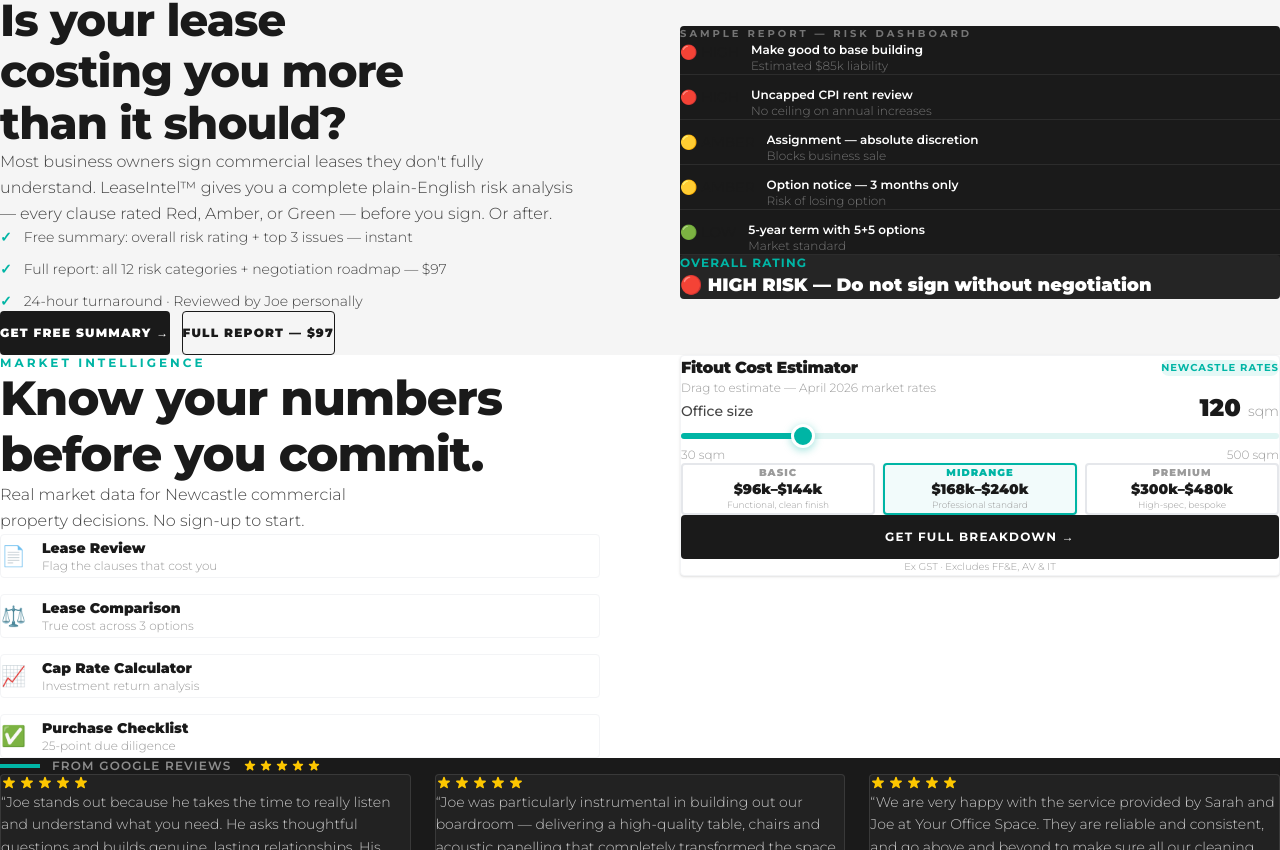
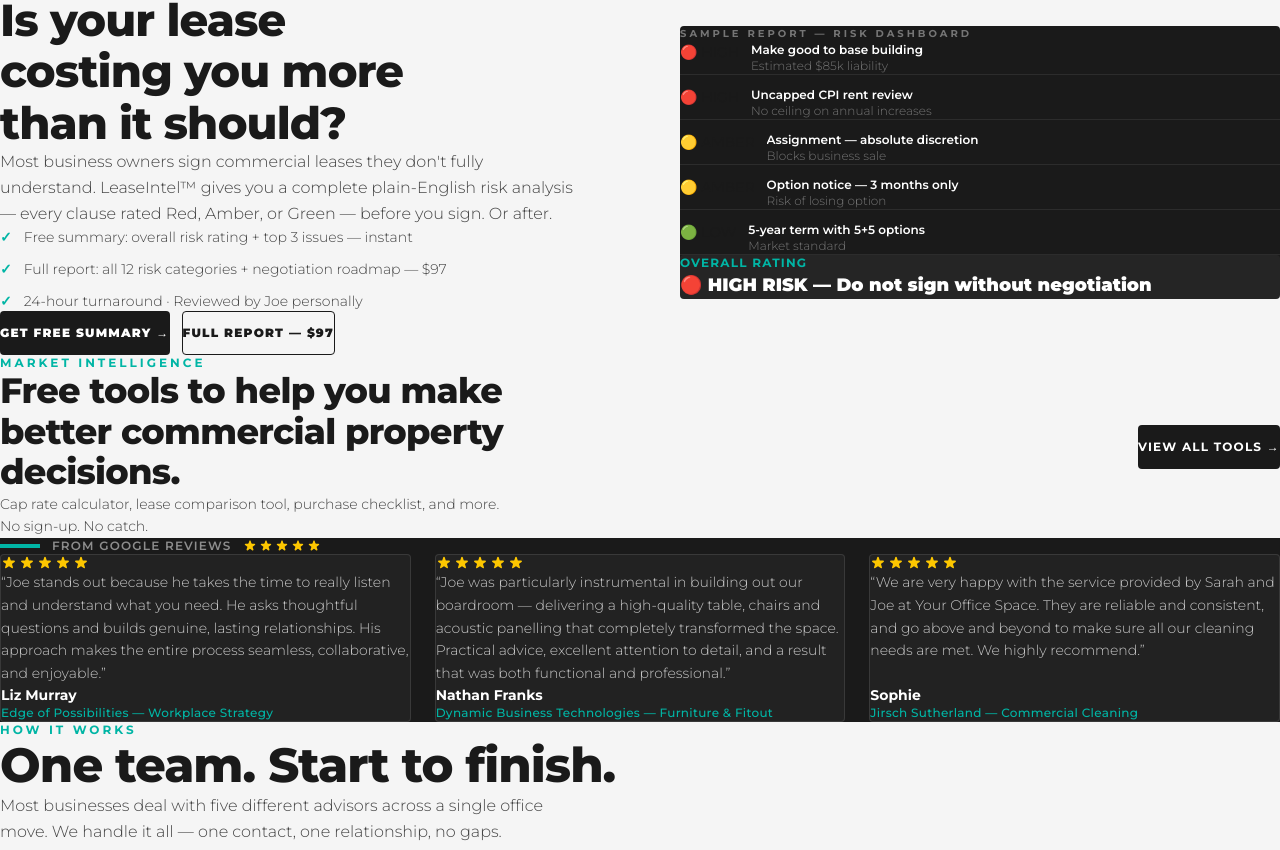
Before and after one commit to yossy-jk/yos-website, a Next.js app: page / in a window 1280 px wide. Shown: the part 1950-2800 px from the top of the page. Built offline with nearby package versions, Linux system fonts and the light colour scheme.

Commit message:
Homepage restructure: remove tool listing (teaser+CTA only), reorder services (Tenant Rep + Furniture primary, Cleaning supplementary)

```diff
--- a/src/app/page.tsx
+++ b/src/app/page.tsx
@@ -3,7 +3,6 @@ import Link from 'next/link'
 import Nav from '@/components/Nav'
 import Footer from '@/components/Footer'
 import FadeIn from '@/components/FadeIn'
-import QuickEstimator from '@/components/QuickEstimator'
 import { HUBSPOT, CONTACT } from '@/lib/constants'
 
 const SERVICES = [
@@ -13,6 +12,15 @@ const SERVICES = [
     body: 'We represent the tenant — never the landlord. Pure negotiation in your interest. No conflicts, no compromise.',
     href: '/tenant-rep',
     img: 'https://images.unsplash.com/photo-1450101499163-c8848c66ca85?auto=format&fit=crop&w=800&q=80',
+    primary: true,
+  },
+  {
+    title: 'Furniture & Fitout',
+    tagline: 'Spaces that perform.',
+    body: 'From brief to fully delivered workspace — furniture specified, coordinated and installed end-to-end across Newcastle and the Hunter.',
+    href: '/furniture',
+    img: 'https://images.unsplash.com/photo-1555041469-a586c61ea9bc?auto=format&fit=crop&w=800&q=80',
+    primary: true,
   },
   {
     title: 'Buyers Agency',
@@ -20,13 +28,7 @@ const SERVICES = [
     body: 'Off-market access, hard negotiations, and due diligence — handled by specialists who do this every day in Newcastle.',
     href: '/buyers-agency',
     img: 'https://images.unsplash.com/photo-1486406146926-c627a92ad1ab?auto=format&fit=crop&w=800&q=80',
-  },
-  {
-    title: 'Furniture & Fitout',
-    tagline: 'Spaces that perform.',
-    body: 'From brief to fully delivered workspace — furniture specified, coordinated and installed end-to-end across Newcastle and the Hunter.',
-    href: '/furniture',
-    img: 'https://images.unsplash.com/photo-1555041469-a586c61ea9bc?auto=format&fit=crop&w=800&q=80',
+    primary: true,
   },
   {
     title: 'Cleaning',
@@ -34,6 +36,7 @@ const SERVICES = [
     body: 'Commercial cleaning for offices, childcare, medical and industrial facilities. Consistent, accountable, Newcastle-based.',
     href: '/cleaning',
     img: 'https://images.unsplash.com/photo-1581578731548-c64695cc6952?auto=format&fit=crop&w=800&q=80',
+    primary: false,
   },
 ]
 
@@ -316,48 +319,33 @@ export default function Home() {
         </div>
       </section>
 
-      {/* ── TOOLS + ESTIMATOR ────────────────────────────────── */}
-      <section className="bg-white py-20 md:py-32">
-        <div className="max-w-7xl mx-auto px-6 md:px-12 lg:px-20">
-          <div className="grid grid-cols-1 lg:grid-cols-2 gap-14 lg:gap-20 items-start">
-            <FadeIn direction="left">
-              <p className="text-teal font-bold text-xs tracking-[0.25em] uppercase mb-4">Market intelligence</p>
+      {/* ── MARKET INTELLIGENCE ──────────────────────────────── */}
+      <section className="bg-warm-grey py-16 md:py-20">
+        <div className="max-w-7xl mx-auto px-8 md:px-12 lg:px-20">
+          <FadeIn>
+            <div className="flex flex-col md:flex-row md:items-center justify-between gap-8">
+              <div>
+                <p className="text-teal font-bold text-xs tracking-[0.25em] uppercase mb-3">Market intelligence</p>
                 <h2
-                className="text-near-black font-black leading-tight tracking-tight mb-5"
-                style={{ fontSize: 'clamp(1.8rem, 4vw, 3rem)' }}
+                  className="text-near-black font-black leading-tight tracking-tight mb-3 max-w-xl"
+                  style={{ fontSize: 'clamp(1.5rem, 3vw, 2.2rem)' }}
                 >
-                Know your numbers<br />before you commit.
+                  Free tools to help you make better commercial property decisions.
                 </h2>
-              <p className="text-charcoal text-sm md:text-base leading-relaxed mb-8 font-light max-w-sm">
-                Real market data for Newcastle commercial property decisions. No sign-up to start.
+                <p className="text-charcoal text-sm leading-relaxed font-light max-w-lg">
+                  Cap rate calculator, lease comparison tool, purchase checklist, and more. No sign-up. No catch.
                 </p>
-              <div className="flex flex-col gap-4 mb-8">
-                {[
-                  { icon: '📄', name: 'Lease Review', href: '/lease-review', desc: 'Flag the clauses that cost you' },
-                  { icon: '⚖️', name: 'Lease Comparison', href: '/resources/lease-comparison', desc: 'True cost across 3 options' },
-                  { icon: '📈', name: 'Cap Rate Calculator', href: '/resources/cap-rate-calculator', desc: 'Investment return analysis' },
-                  { icon: '✅', name: 'Purchase Checklist', href: '/resources/purchase-checklist', desc: '25-point due diligence' },
-                ].map(tool => (
+              </div>
+              <div className="flex-shrink-0">
                 <Link
-                    key={tool.name}
-                    href={tool.href}
-                    className="group flex items-center gap-4 border border-gray-100 p-4 rounded-sm hover:border-teal hover:shadow-sm transition-all duration-200 no-underline"
+                  href="/resources"
+                  className="inline-flex items-center gap-3 bg-near-black text-white font-bold text-xs tracking-widest uppercase px-8 py-4 rounded-sm hover:bg-teal transition-colors duration-200 no-underline whitespace-nowrap"
                 >
-                    <span className="text-xl">{tool.icon}</span>
-                    <div className="flex-1">
-                      <p className="text-near-black font-black text-sm group-hover:text-teal transition-colors">{tool.name}</p>
-                      <p className="text-mid-grey text-xs font-light">{tool.desc}</p>
+                  View all tools &rarr;
+                </Link>
               </div>
-                    <span className="text-teal font-bold text-xs opacity-0 group-hover:opacity-100 transition-opacity">→</span>
-                  </Link>
-                ))}
             </div>
           </FadeIn>
-
-            <FadeIn direction="right" delay={120}>
-              <QuickEstimator />
-            </FadeIn>
-          </div>
         </div>
       </section>
 
```
Lines whose indentation alone changed are shown as unchanged.
